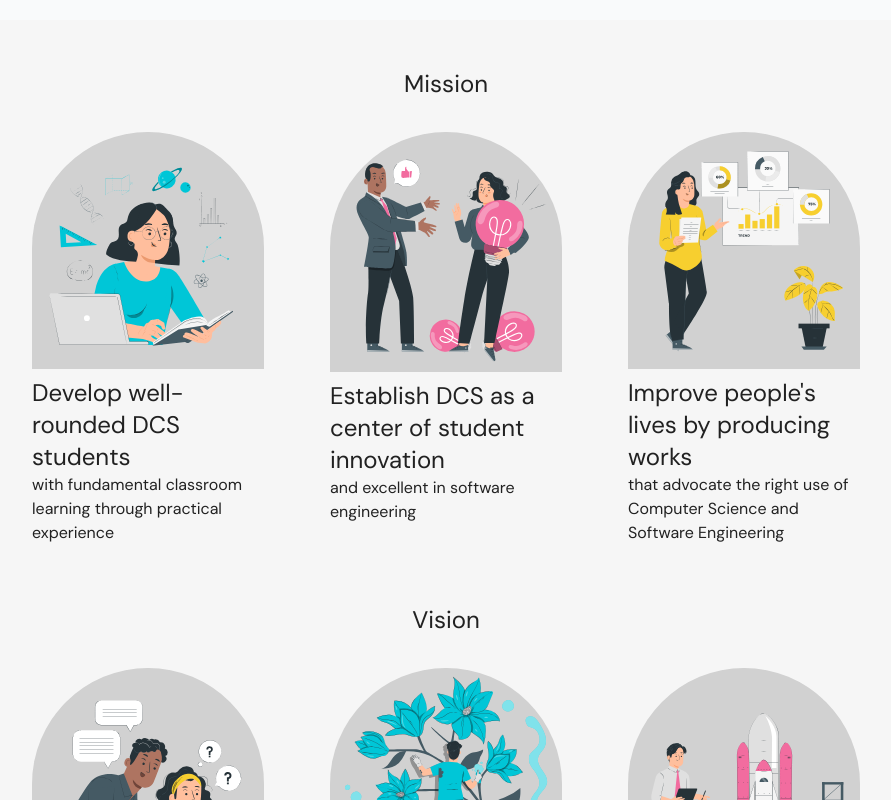
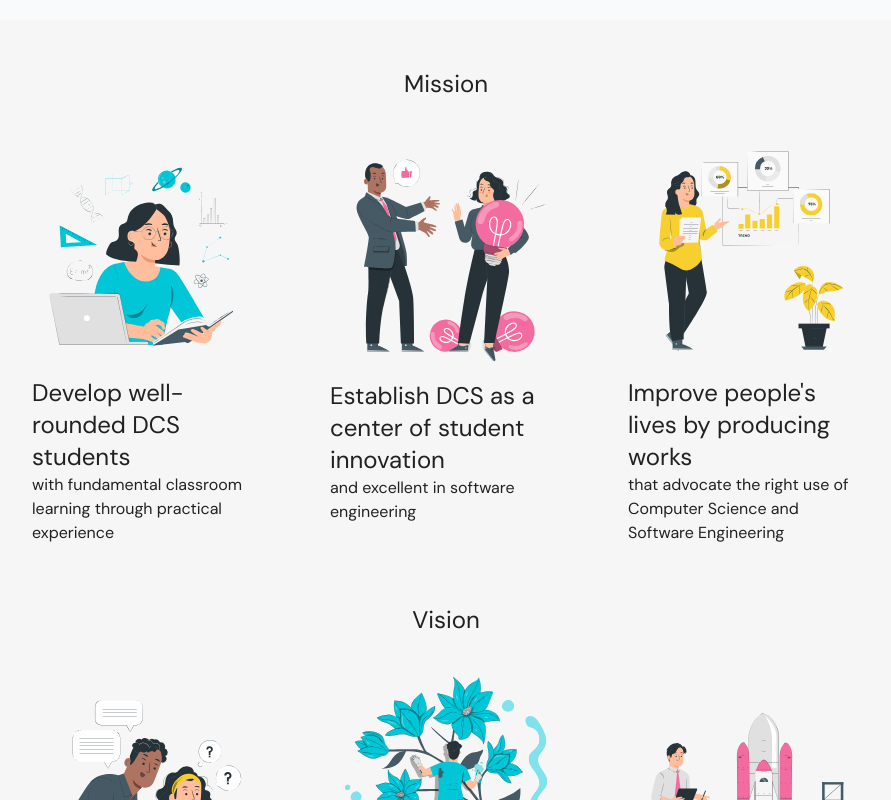
Before and after one commit to up-csi/up-csi.github.io, a SvelteKit app: page /about in a window 1280 px wide. Shown: the part 680-1480 px from the top of the page, without its empty margins (194-1085 px from the left). Built offline with nearby package versions, Linux system fonts and the light colour scheme.

Commit message:
fix: remove default value for src prop

```diff
--- a/src/lib/components/CartoonCard.svelte
+++ b/src/lib/components/CartoonCard.svelte
@@ -1,5 +1,6 @@
-<script>
-    export let src = '$lib/lino-sablay.svg';
+<script lang="ts">
+    // eslint-disable-next-line init-declarations
+    export let src: string;
 </script>
 
 <div class="mb-8 flex h-full flex-col md:mb-0 md:w-2/5 xl:w-3/5">
@@ -8,7 +9,7 @@
     >
         <img {src} alt="Corporate Cartoon" />
     </div>
-    {#if $$slots.title || $$slots.default}
+    {#if $$slots.title && $$slots.default}
         <div class="leading-6">
             <h1 class="text-center font-dm text-3xl"><slot name="title" /></h1>
             <p class="text-center text-csi-black dark:text-csi-white"><slot /></p>
--- a/src/routes/about/Card.svelte
+++ b/src/routes/about/Card.svelte
@@ -1,10 +1,10 @@
-<script>
-    export let src = '$lib/lino-sablay.svg';
-    export let bgStyles = 'bg-csi-neutral-200 rounded-t-full rounded-b-xl';
+<script lang="ts">
+    // eslint-disable-next-line init-declarations
+    export let src: string;
 </script>
 
 <div class="flex w-full flex-col gap-2 md:w-1/4">
-    <div class={`flex h-3/5 w-full items-center justify-center ${bgStyles}`}>
+    <div class="flex h-3/5 w-full items-center justify-center">
         <img {src} alt="Placeholder" />
     </div>
     <div class="h-2/5 w-full">
```
